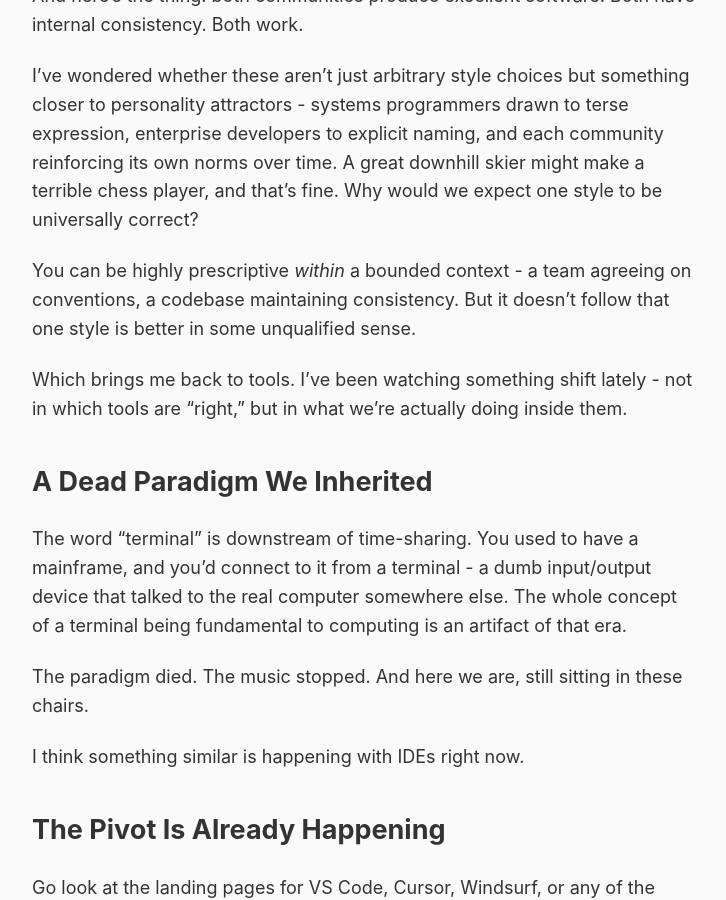
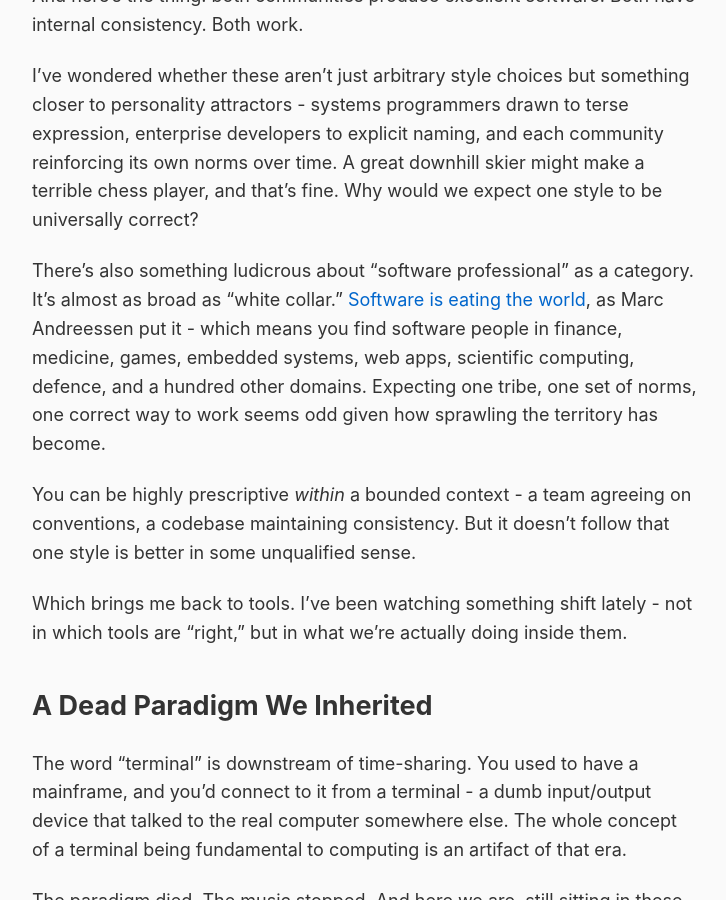
Before and after one commit to rob137/rob137.github.io, a Jekyll site: the page built from _posts/2026-01-02-the-music-stopped.md, in a window 1280 px wide and 900 px high, scrolled down 1965 px. Shown: the whole window, without its empty margins (275-1001 px from the left). Built offline with Jekyll 4.4.1, drawn with Linux system fonts in a browser that asks for light colours.

Commit message:
Add point about software professional being ludicrously broad category

```diff
--- a/_posts/2026-01-02-the-music-stopped.md
+++ b/_posts/2026-01-02-the-music-stopped.md
@@ -49,6 +49,8 @@ func notify(prefs []Pref, svc Svc) {
 Ousterhout prefers the verbose style but doesn't dismiss the terse one - he presents it as "a different opinion" and quotes the Go community's reasoning. And here's the thing: both communities produce excellent software. Both have internal consistency. Both work.
 
 I've wondered whether these aren't just arbitrary style choices but something closer to personality attractors - systems programmers drawn to terse expression, enterprise developers to explicit naming, and each community reinforcing its own norms over time. A great downhill skier might make a terrible chess player, and that's fine. Why would we expect one style to be universally correct?
+
+There's also something ludicrous about "software professional" as a category. It's almost as broad as "white collar." [Software is eating the world](https://a16z.com/why-software-is-eating-the-world/), as Marc Andreessen put it - which means you find software people in finance, medicine, games, embedded systems, web apps, scientific computing, defence, and a hundred other domains. Expecting one tribe, one set of norms, one correct way to work seems odd given how sprawling the territory has become.
 
 You can be highly prescriptive *within* a bounded context - a team agreeing on conventions, a codebase maintaining consistency. But it doesn't follow that one style is better in some unqualified sense.
 
```
